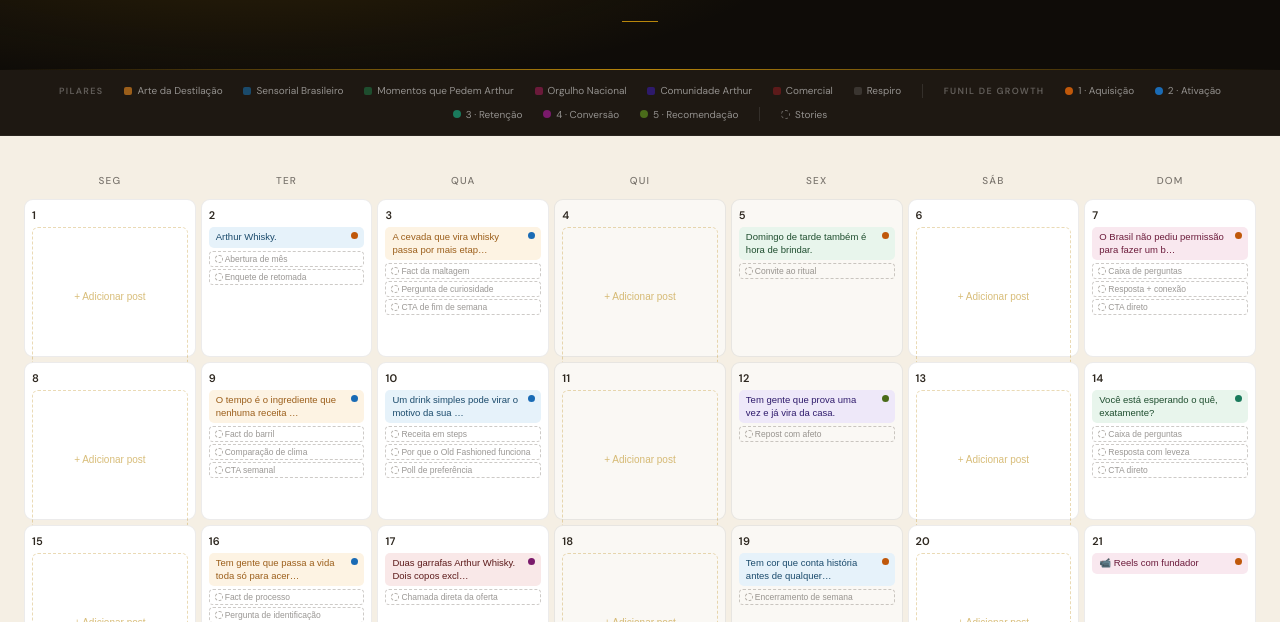
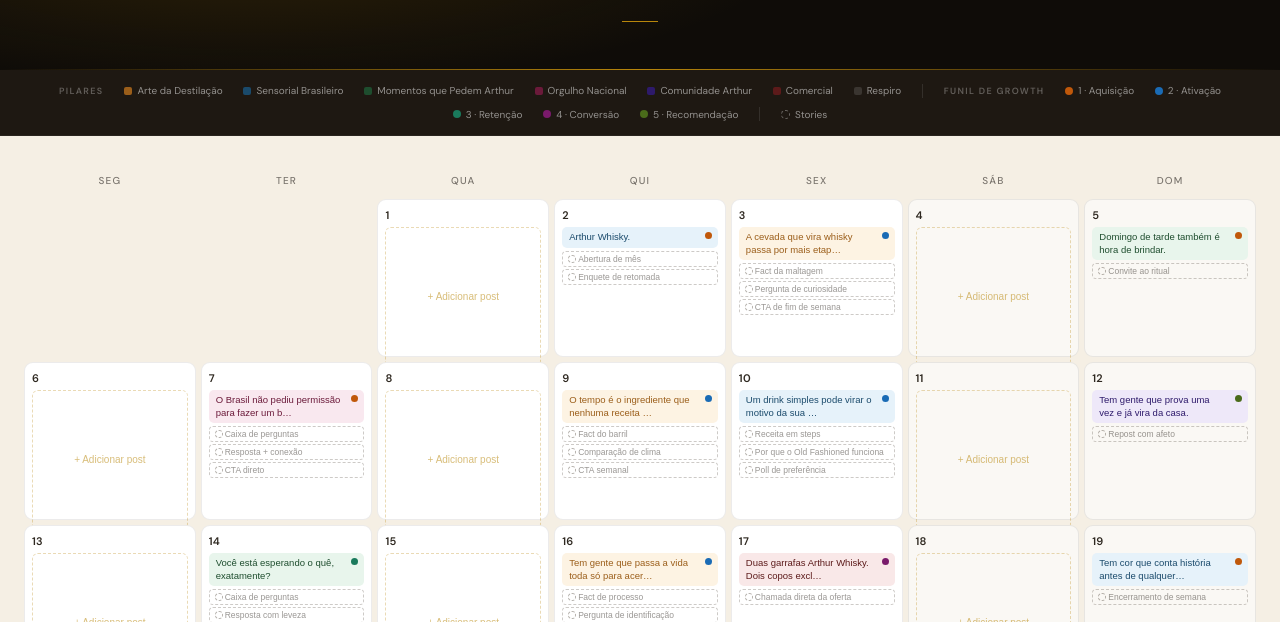
Before and after one commit to limaalexya/arthur-whisky-calendario, a plain HTML site: page julho-2026.html in a window 1280 px wide. Shown: the part 175-797 px from the top of the page. Drawn offline with nearby package versions, Linux system fonts and the light colour scheme.

Commit message:
Fix: corrige offset do calendário — dia 1 de julho agora cai na quarta-feira

```diff
--- a/julho-2026.html
+++ b/julho-2026.html
@@ -555,6 +555,14 @@
   if (ex) grid.replaceChild(buildCell(d), ex);
 }
 
+// julho 2026 começa numa quarta-feira — insere 2 células vazias (segunda e terça) antes do dia 1
+const leadingOffset = 2;
+for (let i = 0; i < leadingOffset; i++) {
+  const empty = document.createElement('div');
+  empty.className = 'cc empty';
+  grid.appendChild(empty);
+}
+
 for (let d = 1; d <= 31; d++) {
   grid.appendChild(buildCell(d));
 }
```
